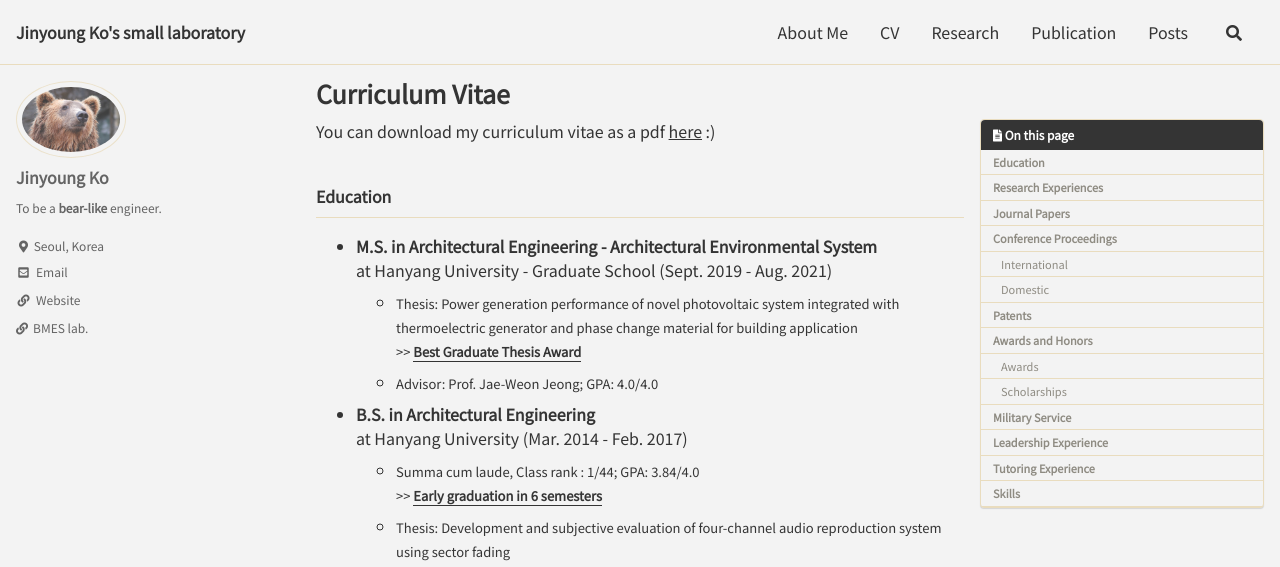
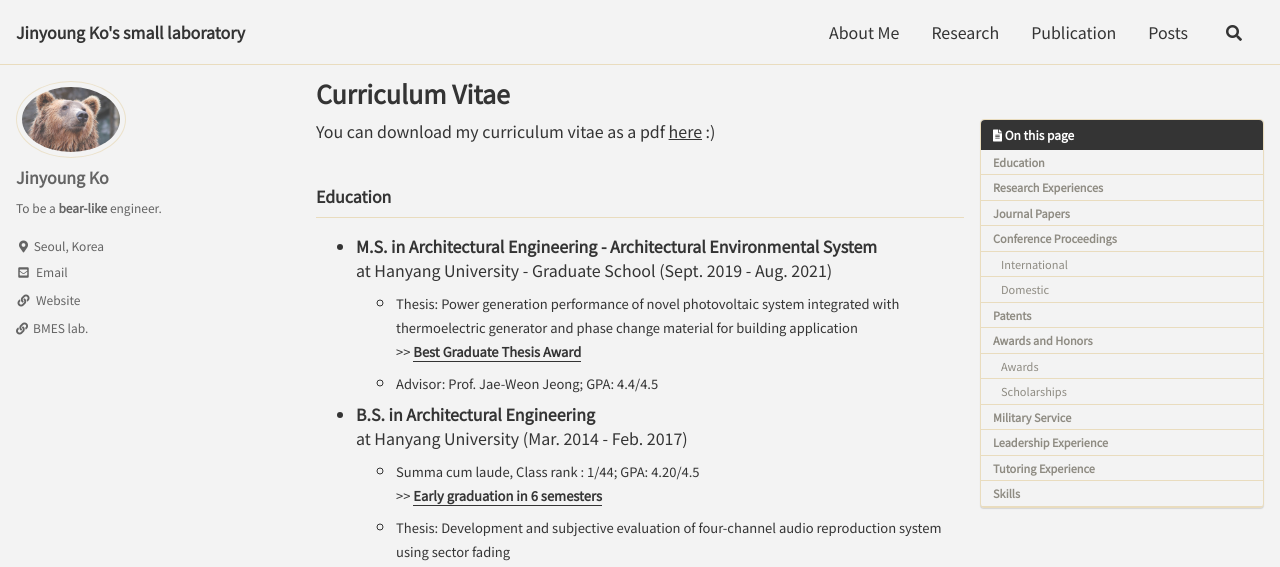
Before and after one commit to jinyoungko96/jinyoungko96.github.io, a Jekyll site: the page built from _pages/02_CV.md, in a window 1280 px wide and 900 px high. Shown: the top 567 px of the window. Built offline with Jekyll 4.4.1, drawn with Linux system fonts in a browser that asks for light colours; cached includes are drawn as plain includes.

Commit message:
page update

```diff
--- a/_data/navigation.yml
+++ b/_data/navigation.yml
@@ -2,14 +2,15 @@
 main:
    - title: "About Me"
      url: /about/
-   - title: "CV"
-     url: /CV/
    - title: "Research"
      url: /research/
    - title: "Publication"
      url: /Publication/
    - title: "Posts"
      url: /posts/
+#   - title: "CV"
+#     url: /CV/
+
 #   - title: "Category"
 #     url: /categories/
 #   - title: "Tags"
--- a/_pages/02_CV.md
+++ b/_pages/02_CV.md
@@ -12,10 +12,10 @@ You can download my curriculum vitae as a pdf [here](https://github.com/jyko-arc
 
 - <font size=3><b>M.S. in Architectural Engineering - Architectural Environmental System</b><br/>at Hanyang University - Graduate School (Sept. 2019 - Aug. 2021)
   -  <font size=2>Thesis: Power generation performance of novel photovoltaic system integrated with thermoelectric generator and phase change material for building application<br/>>> <u><b>Best Graduate Thesis Award</b></u>
-  - <font size=2>Advisor: Prof. Jae-Weon Jeong; GPA: 4.0/4.0
+  - <font size=2>Advisor: Prof. Jae-Weon Jeong; GPA: 4.4/4.5
 
 - <font size=3><b>B.S. in Architectural Engineering</b><br/>at Hanyang University (Mar. 2014 - Feb. 2017)
-  - <font size=2>Summa cum laude, Class rank : 1/44; GPA: 3.84/4.0 <br/>>> <u><b>Early graduation in 6 semesters</b></u>
+  - <font size=2>Summa cum laude, Class rank : 1/44; GPA: 4.20/4.5 <br/>>> <u><b>Early graduation in 6 semesters</b></u>
   - <font size=2>Thesis: Development and subjective evaluation of four-channel audio reproduction system using sector fading <br/>>> <u><b>Excellent Undergraduate Thesis Award</b></u>
 
 ## <font size=3>Research Experiences
--- a/index.html
+++ b/index.html
@@ -8,4 +8,5 @@ author_profile: true
 
 </br>
 <font size=2><p style="text-align:center;">Hello, I am Jinyoung Ko.</p>
-<p style="text-align:center;">If you are interested in me, go to any section you wanted to see in <u>the upper right.</u></p></font>
+<p style="text-align:center;">You can download my curriculum vitae <a href="https://github.com/jinyoungko96/jinyoungko96.github.io/blob/main/assets/pdfs/CV_JinyoungKo.pdf">here</a></p>
+<p style="text-align:center;">If you are more interested in me, go to <u>the research section in the upper right.</u></p></font>
```
